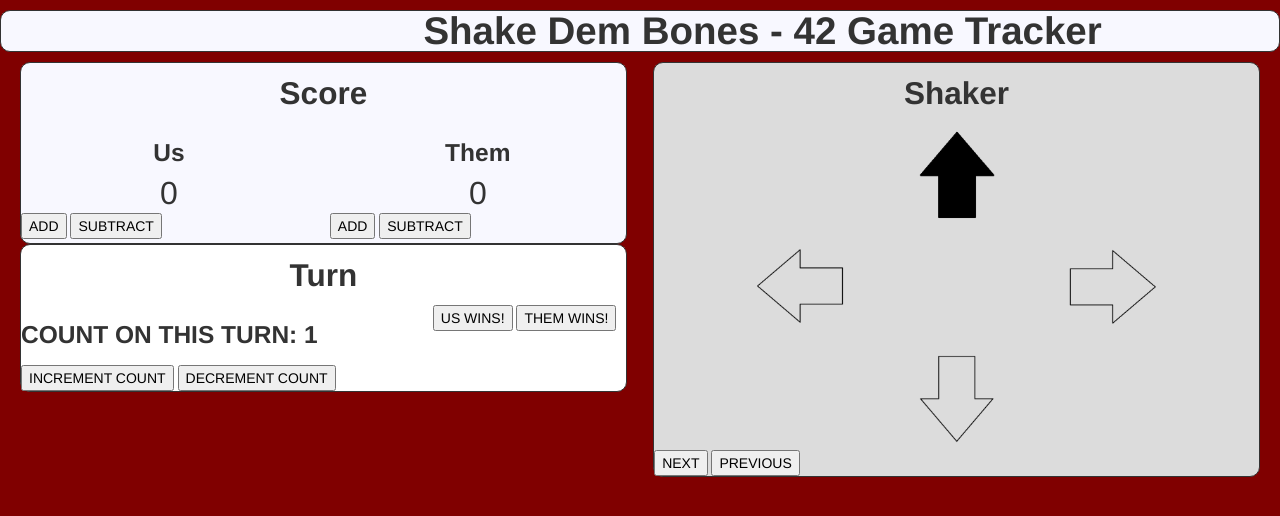
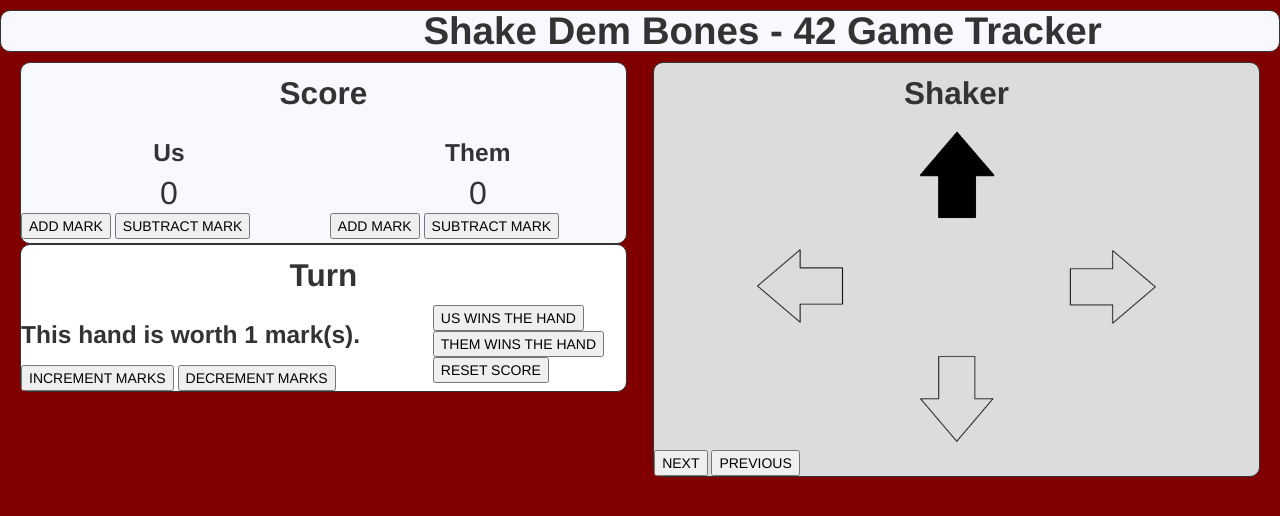
Before and after one commit to zachcannon/Shake_The_Bones, a Flask app: page /game in a window 1280 px wide. Shown: the top 516 px of the page. Run offline with Flask 2, Linux system fonts and the light colour scheme; parts of the project's set-up code (start-up, migrations or seed data) failed here and were passed over.

Commit message:
Added reset score button

```diff
--- a/app/static/js/instance.js
+++ b/app/static/js/instance.js
@@ -4,6 +4,14 @@ $( document ).ready(function() {
 
 	var currentShakerNumber = 0;
 	updateShaker(currentShakerNumber);
+
+	$('#reset_count_to_zero').click( function() {
+		$('#us_score_box').empty();
+		$('#us_score_box').append(0)
+
+		$('#them_score_box').empty();
+		$('#them_score_box').append(0)
+	});
 
 	$('#us_win_the_turn').click( function() {
 		var current_turn_count = parseInt($('#count_on_turn').text(), 10);
@@ -57,6 +65,7 @@ $( document ).ready(function() {
 	$('#decrement_count').click( function() {
 		var current_turn_count = parseInt($('#count_on_turn').text(), 10);
 		current_turn_count -= 1;
+		if(current_turn_count < 1) current_turn_count = 1;
 		$('#count_on_turn').empty();
 		$('#count_on_turn').append(current_turn_count);
 	});
--- a/app/templates/instance.html
+++ b/app/templates/instance.html
@@ -31,13 +31,13 @@
 							<div class='row-fluid'>
 
 								<div class='span6'>
-									<button id='us_increment' class='counterbutton'> ADD </button>
-									<button id='us_decrement' class='counterbutton'> SUBTRACT </button>
+									<button id='us_increment' class='counterbutton'> ADD MARK </button>
+									<button id='us_decrement' class='counterbutton'> SUBTRACT MARK </button>
 								</div>
 
 								<div class='span6'>
-									<button id='them_increment' class='counterbutton'> ADD </button>
-									<button id='them_decrement' class='counterbutton'> SUBTRACT </button>
+									<button id='them_increment' class='counterbutton'> ADD MARK </button>
+									<button id='them_decrement' class='counterbutton'> SUBTRACT MARK </button>
 								</div>
 							</div>
 						</div>
@@ -49,14 +49,15 @@
 
 							<div class='row-fluid'>
 								<div class="span8">
-									<h3>COUNT ON THIS TURN: <span id='count_on_turn'>1</span></h3>
-									<button id='increment_count'>INCREMENT COUNT</button>
-									<button id='decrement_count'>DECREMENT COUNT</button>
+									<h3>This hand is worth <span id='count_on_turn'>1</span> mark(s).</h3>
+									<button id='increment_count'>INCREMENT MARKS</button>
+									<button id='decrement_count'>DECREMENT MARKS</button>
 								</div>
 
 								<div class="span4">
-									<button id='us_win_the_turn'> US WINS! </button>
-									<button id='them_win_the_turn'> THEM WINS! </button>
+									<div><button id='us_win_the_turn'> US WINS THE HAND </button></div>
+									<div><button id='them_win_the_turn'> THEM WINS THE HAND </button></div>
+									<div><button id='reset_count_to_zero'> RESET SCORE </button></div>
 								</div>
 							</div>
 						</div>
```
